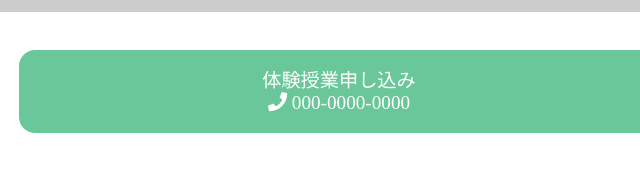
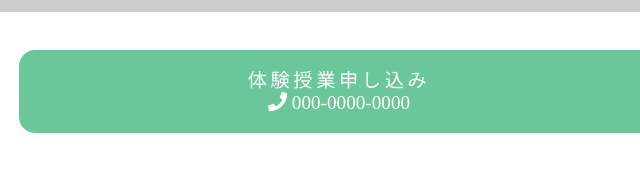
Before and after one commit to AndrewZamora/Futaba-Soroban, a website: page src/index.html in a window 1280 px wide. Shown: the part 438-625 px from the top of the page, 301-941 px from the left. Drawn offline with Linux system fonts and the light colour scheme; placeholder pictures from the web are drawn by us.

Commit message:
Changed letter spacing of the call to action button

```diff
--- a/src/scss/style.scss
+++ b/src/scss/style.scss
@@ -43,6 +43,9 @@ button{
     &:hover {
         background: #00A650;
     }
+    span{
+        letter-spacing: 0.19em;
+    }
 }
 }
 
```
Also changed, not shown: src/css/style.css.
